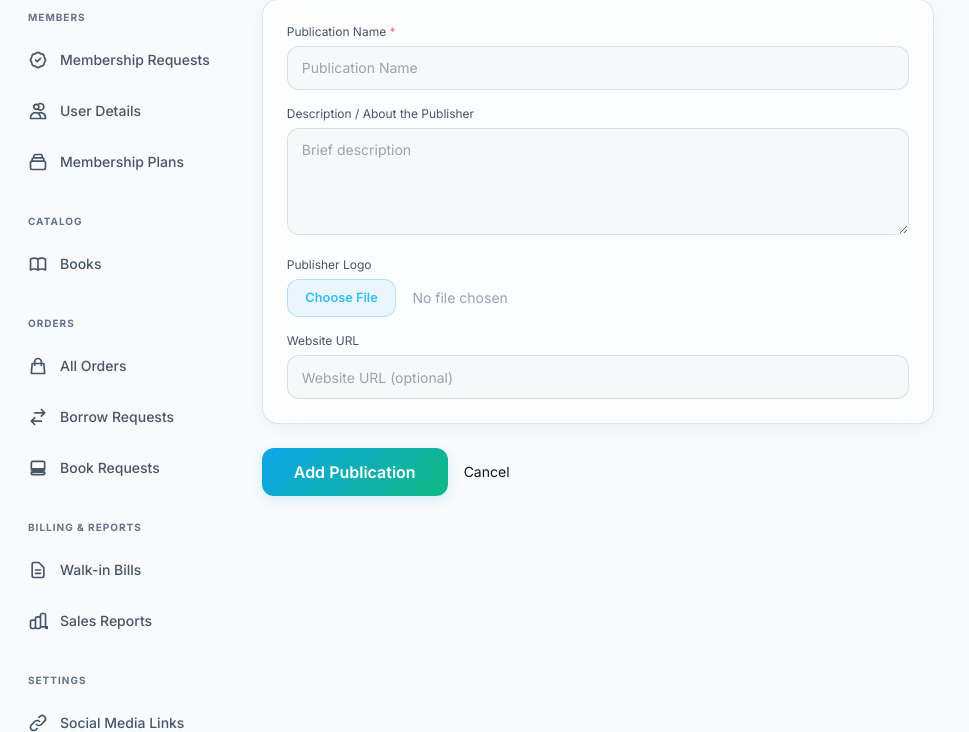
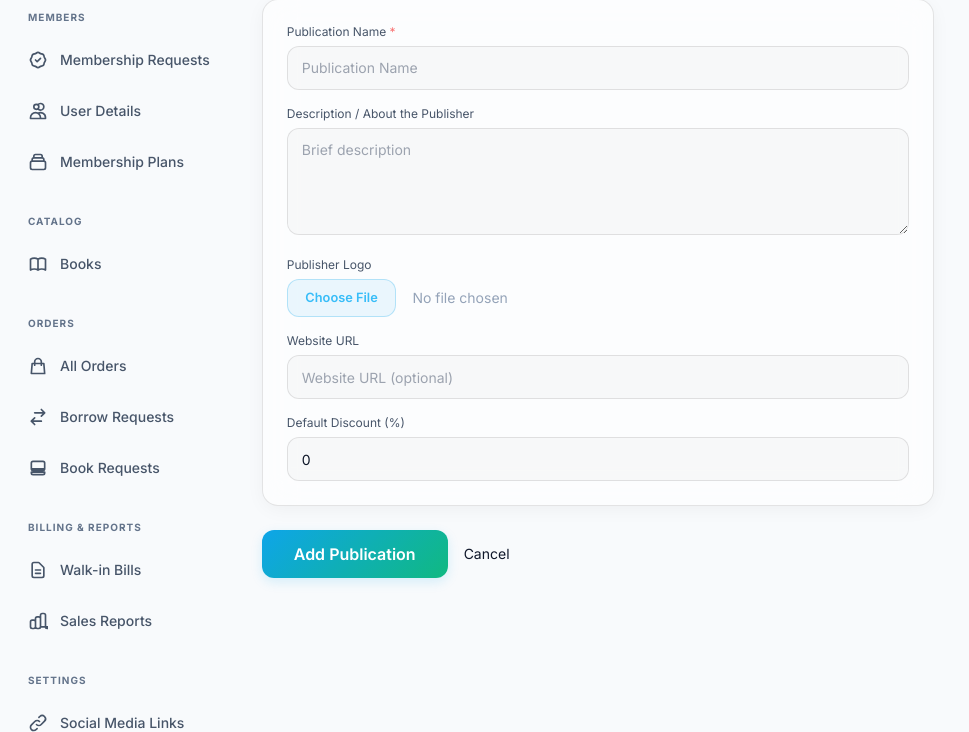
Before and after one commit to md-imam75/Youth-Club-Library, a Django app: page /admin-panel/publications/add/ in a window 1280 px wide. Shown: the part 158-890 px from the top of the page, without its empty margins (0-969 px from the left). Run offline with Django 4.2, Linux system fonts and the light colour scheme; the visitor is signed in with stand-in values (Sample User, id 1); some libraries are stand-ins or nearby versions.

Commit message:
Fix publication add form by including default_discount_percent field in template

```diff
--- a/templates/admin_panel/publication_form.html
+++ b/templates/admin_panel/publication_form.html
@@ -42,6 +42,12 @@
         {{ form.website }}
         {% if form.website.errors %}<p class="text-red-400 text-xs mt-1">{{ form.website.errors|join:", " }}</p>{% endif %}
       </div>
+
+      <div>
+        <label class="block text-xs dark:text-gray-400 text-slate-600 mb-1.5">Default Discount (%)</label>
+        {{ form.default_discount_percent }}
+        {% if form.default_discount_percent.errors %}<p class="text-red-400 text-xs mt-1">{{ form.default_discount_percent.errors|join:", " }}</p>{% endif %}
+      </div>
     </div>
 
     <div class="flex items-center gap-4">
```
